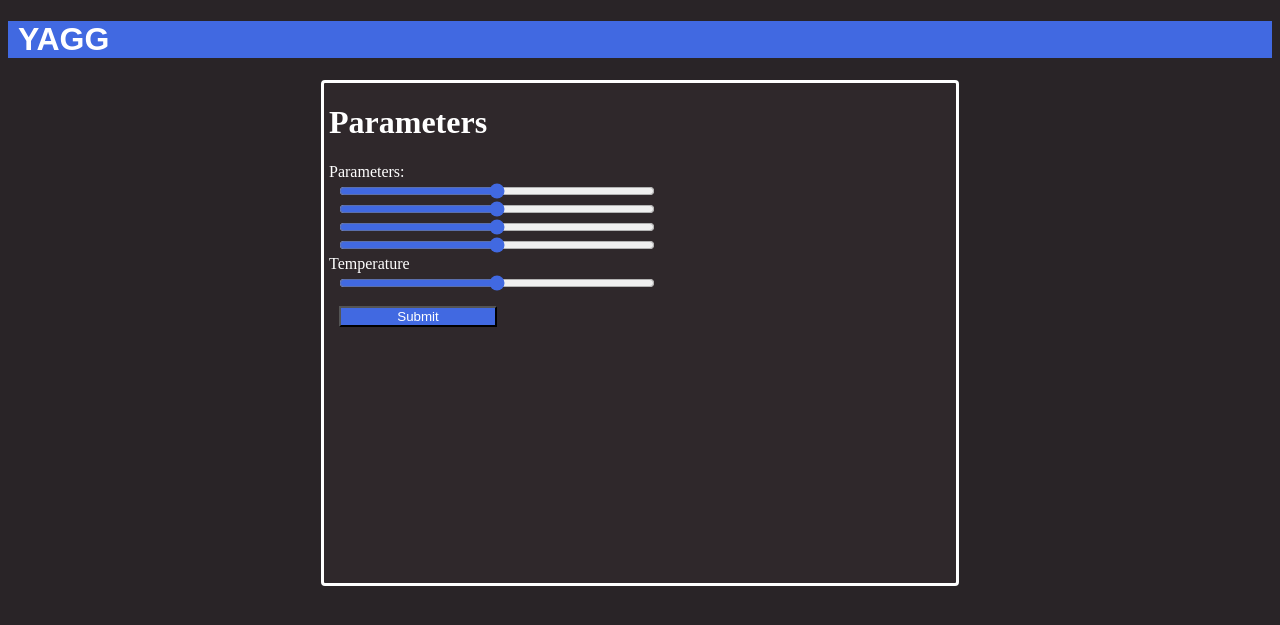
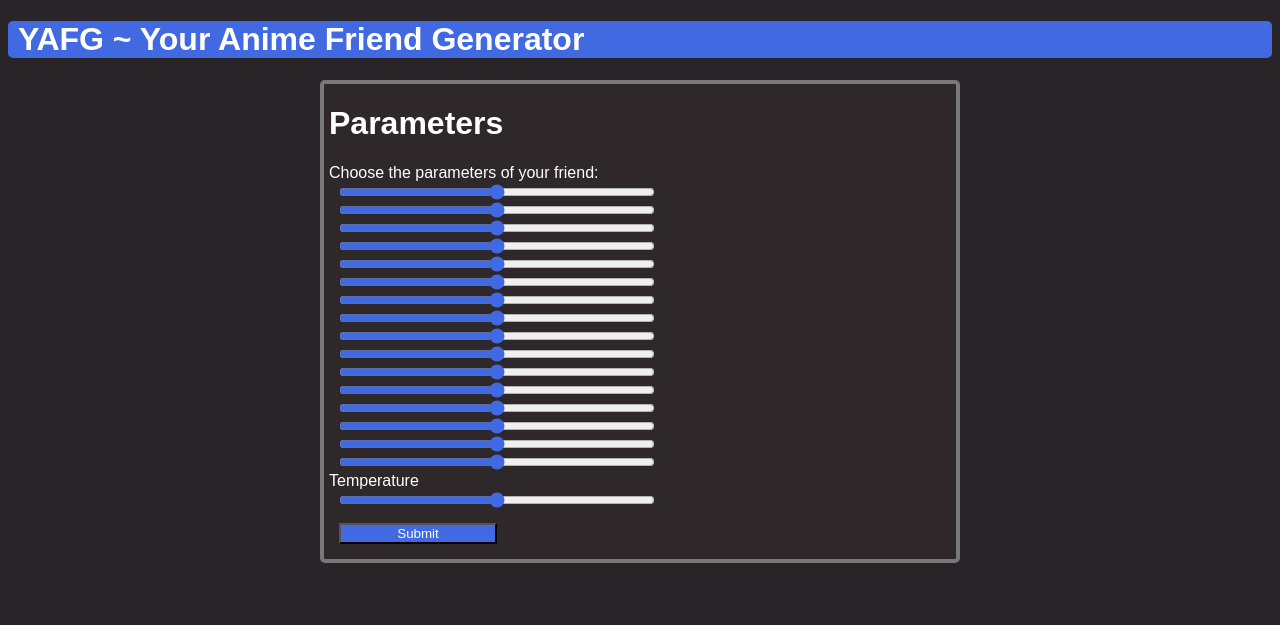
Before and after one commit to JakubPilchon/YAFG, a Flask app: page / in a window 1280 px wide. Shown: the top 625 px of the page. Run offline with Flask 3, Linux system fonts and the light colour scheme.

Commit message:
Cosmetic changes

```diff
--- a/app/app.py
+++ b/app/app.py
@@ -1,11 +1,11 @@
 from flask import Flask, render_template, url_for, request
 from typing import Dict
-from model_handling import preprocess, generate_image
+from model_handling import preprocess, generate_image, generate_name
 from model.model import VAE
 import torch
 
-
-app = Flask("YAGG",template_folder='app/templates', static_folder='app/static')
+LATENT_DIM = 16
+app = Flask("YAFG",template_folder='app/templates', static_folder='app/static')
 
 model = VAE()
 model.load_state_dict(torch.load("app/saved_model.pt", weights_only=True), strict=False)
@@ -13,15 +13,15 @@ model.to("cpu")
 
 @app.route('/')
 def index():
-    return render_template('index.html')
+    return render_template('index.html', latent_dim = LATENT_DIM)
 
 @app.route("/image", methods=["POST", "GET"])
 def send_data():
     if request.method == "POST":
-            (means, std) = preprocess(request.form)
+            (means, std) = preprocess(request.form, LATENT_DIM)
             generate_image(model, means, std)
 
-            return render_template("images.html")
+            return render_template("images.html", name = generate_name())
     else:
         return render_template("index.html")
 
--- a/app/model_handling.py
+++ b/app/model_handling.py
@@ -1,19 +1,20 @@
 import torch
 from torchvision.transforms.functional import to_pil_image
 from typing import Dict, Tuple
+import random
 
-SHAPE = (1,16)
 
-def preprocess(parameters: Dict[str, str]) -> Tuple[torch.Tensor, torch.Tensor]:
-    means_vector = torch.distributions.normal.Normal(0.0, 1.0).sample(SHAPE)
-    #means_vector = torch.zeros(SHAPE)
-    std_vector = torch.zeros(SHAPE)
+def preprocess(parameters: Dict[str, str], latent_dim: int) -> Tuple[torch.Tensor, torch.Tensor]:
+    shape = (1, latent_dim)
+    means_vector = torch.distributions.normal.Normal(0.0, 1.0).sample(shape)
+    #means_vector = torch.zeros(shape)
+    std_vector = torch.zeros(shape)
 
     std = float(parameters["t"])
     std = std / 50 + 1e-2
     std_vector += std
 
-    for i in range(1, 5):
+    for i in range(latent_dim):
 
         mean = float(parameters[f"p{i}"])
         mean = mean /25 - 2
@@ -31,3 +32,7 @@ def generate_image(model: torch.nn.Module,
         img = model.decoder_forward(eps)
         img = to_pil_image(img[0])
         img.save('app/static/image.png')
+
+def generate_name() -> str:
+    name_gen = ["ma", "mo", "ka", "ko", "ke", "lo", "ro", "ni", "mi", "vi", "wa", "na", "go"]
+    return "".join(random.choices(name_gen, k=3)).capitalize()
--- a/app/static/stylesheet.css
+++ b/app/static/stylesheet.css
@@ -1,23 +1,24 @@
 body {
     background-color: rgb(41, 36, 39);
     color: white;
+    font-family: Arial, sans-serif;
 }
 
 #header {
     background-color: royalblue;
     width: 100%;
-    font-family: Arial, sans-serif;
+
+    border-radius: 5px;
 }
 
 #content {
     background-color: rgb(47, 40, 43);
-    height: 500px;
+
     width: 50%;
     margin-left: auto;
     margin-right: auto;
-    border-radius: 4px;
-    border-color: rgb(40,40,40);
-    border: solid;
+    border: 4px solid rgb(120, 120,120);
+    border-radius: 5px;
 }
 
 label{
@@ -33,6 +34,7 @@ input {
 
 input[type="submit"] {
     margin-top: 15px;
+    margin-bottom: 15px;
     width: 25%;
     background-color: royalblue;
     color: white;
@@ -52,3 +54,7 @@ input[type="range"] {
     accent-color: royalblue;
 
 }
+img {
+    margin-left: 15px;
+    margin-bottom: 20px;
+}
--- a/app/templates/base.html
+++ b/app/templates/base.html
@@ -1,13 +1,13 @@
 <!DOCTYPE html>
 <html>
     <head>
-        <title>YAGG</title>
+        <title>YAFG</title>
         <link rel="stylesheet" href='{{ url_for("static",filename="stylesheet.css") }}'>
     </head>
 
     <body>
         <div id='header'>
-                <h1 style="margin-left: 10px;">YAGG</h1>
+                <h1 style="margin-left: 10px;">YAFG ~ Your Anime Friend Generator</h1>
         </div>
 
         {% block body%} {% endblock %}
--- a/app/templates/images.html
+++ b/app/templates/images.html
@@ -2,6 +2,7 @@
 
 {% block body %}
 <div id="content">
+    <h1 style="margin-left: 10px;">This is {{ name }}!</h1>
     <img src="{{ url_for('static', filename='image.png')}}" width="128", height="128">
 
 </div>
--- a/app/templates/index.html
+++ b/app/templates/index.html
@@ -4,11 +4,11 @@
     <div id="content">
         <h1 style="margin-left: 5px;">Parameters</h1>
         <form action="/image" method="post">
-            <label for="parameters">Parameters:</label>
-            <input type="range"  name="p1" min="0" max="100">
-            <input type="range"  name="p2" min="0" max="100">
-            <input type="range"  name="p3" min="0" max="100">
-            <input type="range"  name="p4" min="0" max="100">
+            <label for="parameters">Choose the parameters of your friend:</label>
+            {% for i in range(latent_dim) %}
+                <input type="range"  name="p{{i}}" min="0" max="100">
+
+            {% endfor %}
 
             <label for="parameters">Temperature</label>
             <input type="range"  name="t" min="0" max="100">
```
